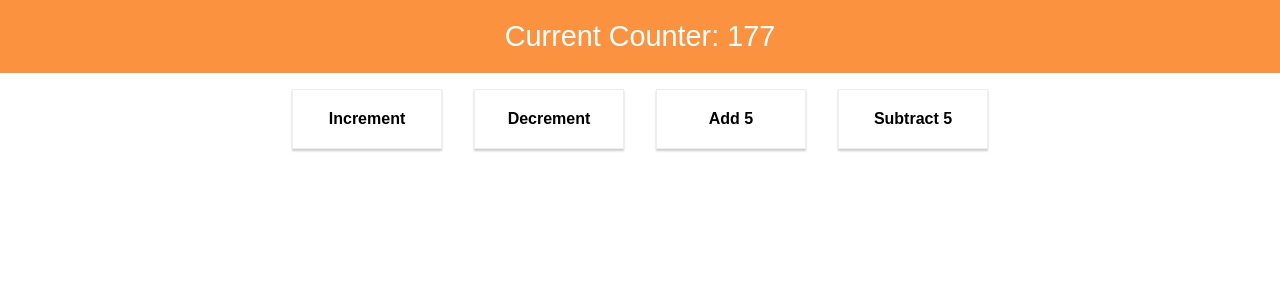
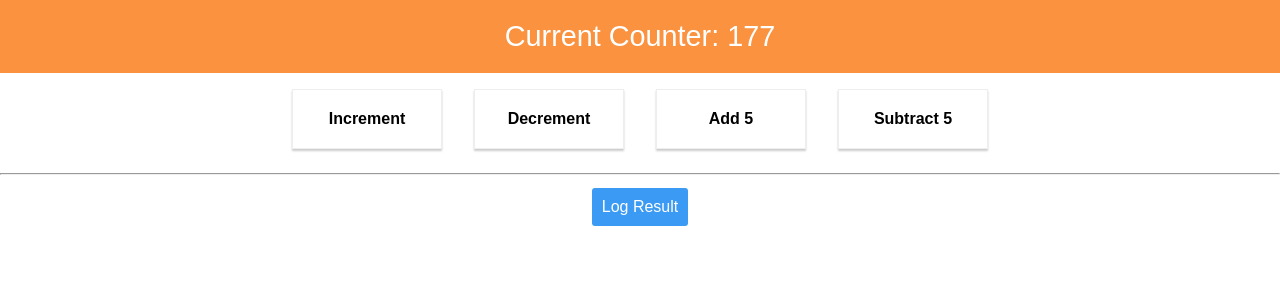
Before and after one commit to maaraaji/react-stud-redux, a React (Create React App) app: page / in a window 1280 px wide. Shown: the top 300 px of the page. Built offline with nearby package versions, Linux system fonts and the light colour scheme.

Commit message:
Updating the State Immutably. Added new parameter to the state object which will log the result when clicking Log Result button

```diff
--- /dev/null
+++ b/src/containers/Counter/Counter.css
@@ -0,0 +1,9 @@
+.Counter button {
+    margin: 5px;
+    padding: 10px;
+    border: none;
+    background-color: #3b9af3;
+    color: #fff;
+    border-radius: 3px;
+    font-size: 1rem;
+}
--- a/src/containers/Counter/Counter.js
+++ b/src/containers/Counter/Counter.js
@@ -3,6 +3,7 @@ import { connect } from 'react-redux';
 
 import CounterControl from '../../components/CounterControl/CounterControl';
 import CounterOutput from '../../components/CounterOutput/CounterOutput';
+import './Counter.css';
 
 class Counter extends Component {
     state = {
@@ -23,18 +24,27 @@ class Counter extends Component {
             case 'sub':
                 this.setState( ( prevState ) => { return { counter: prevState.counter - value } } )
                 break;
+            default:
+                break;
         }
     }
 
     render () {
         console.log(this.props);
         return (
-            <div>
+            <div className="Counter">
                 <CounterOutput value={this.props.ctr} />
                 <CounterControl label="Increment" clicked={this.props.incCounterHandler} />
                 <CounterControl label="Decrement" clicked={() => this.props.decCounterHandler()}  />
                 <CounterControl label="Add 5" clicked={this.props.addFiveCounterHandler}  />
                 <CounterControl label="Subtract 5" clicked={this.props.subFiveCounterHandler}  />
+                <hr/>
+                <button onClick={this.props.logResultHandler}>Log Result</button>
+                <ul>
+                    {this.props.loggedResult.map(log => (
+                        <li  id={log.id} onClick={this.props.delLogResultHandler}>{log.value}</li>
+                    ))}
+                </ul>
             </div>
         );
     }
@@ -42,7 +52,8 @@ class Counter extends Component {
 
 const mapStateToProps = state => {
     return {
-        ctr: state.counter
+        ctr: state.counter,
+        loggedResult: state.logs
     }
 }
 
@@ -51,7 +62,9 @@ const mapDispatchToProps = dispatch => {
         incCounterHandler: () => dispatch({type: 'INCREMENT'}),
         decCounterHandler: () => dispatch({type: 'DECREMENT'}),
         addFiveCounterHandler: () => dispatch({type: 'ADD_FIVE', value: 5}),
-        subFiveCounterHandler: () => dispatch({type: 'SUB_FIVE', value: 5})
+        subFiveCounterHandler: () => dispatch({type: 'SUB_FIVE', value: 5}),
+        logResultHandler: () => dispatch({type: 'LOG_RESULT'}),
+        delLogResultHandler: () => dispatch({type: 'DEL_LOG_RESULT'})
     }
 }
 
--- a/src/store/reducer.js
+++ b/src/store/reducer.js
@@ -1,5 +1,6 @@
 const initialState = {
-    counter: 177
+    counter: 177,
+    logs: []
 }
 
 const reducer = ( state = initialState, action ) => {
@@ -24,10 +25,15 @@ const reducer = ( state = initialState, action ) => {
                 ...state,
                 counter: state.counter - action.value
             }
+        case "LOG_RESULT":
+            return {
+                ...state,
+                //push will update the original array whereas concat will return the array thus updating the array immutably
+                logs: state.logs.concat({id: new Date(), value: state.counter})
+            }
         default:
             return state
     }
-    return state;
 }
 
 export default reducer
```
